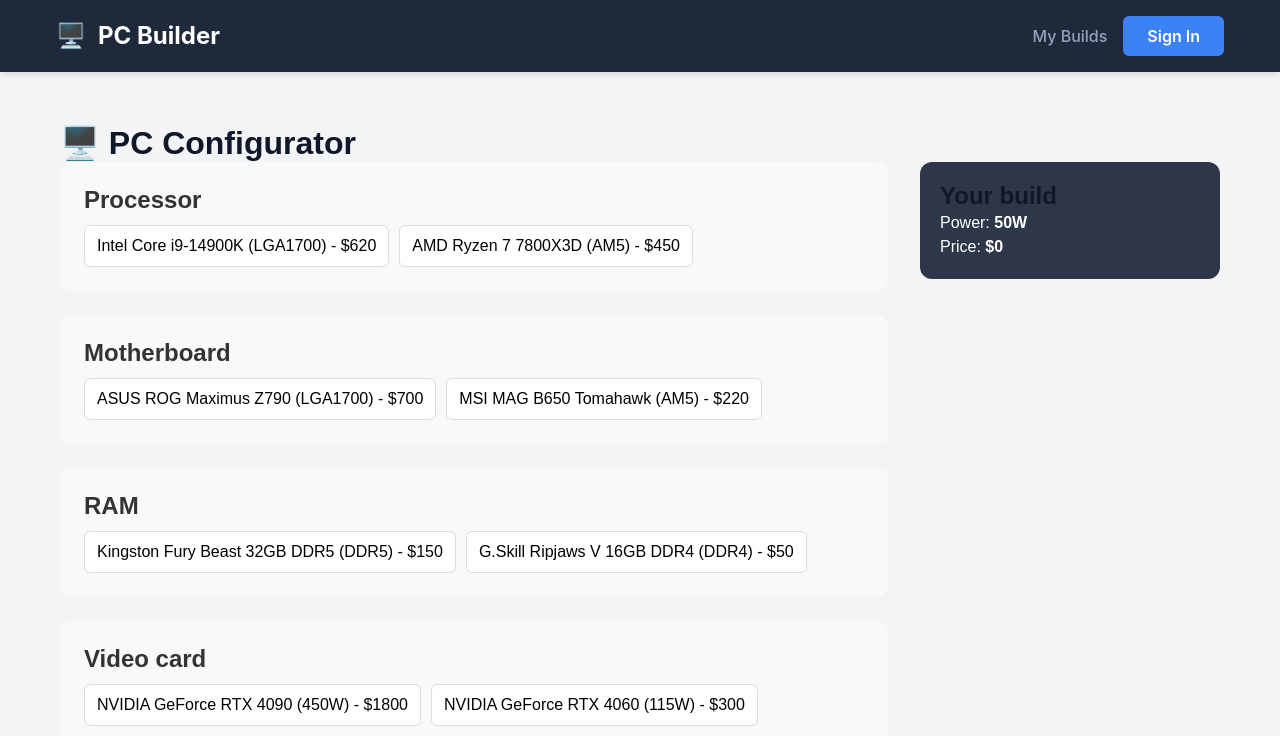
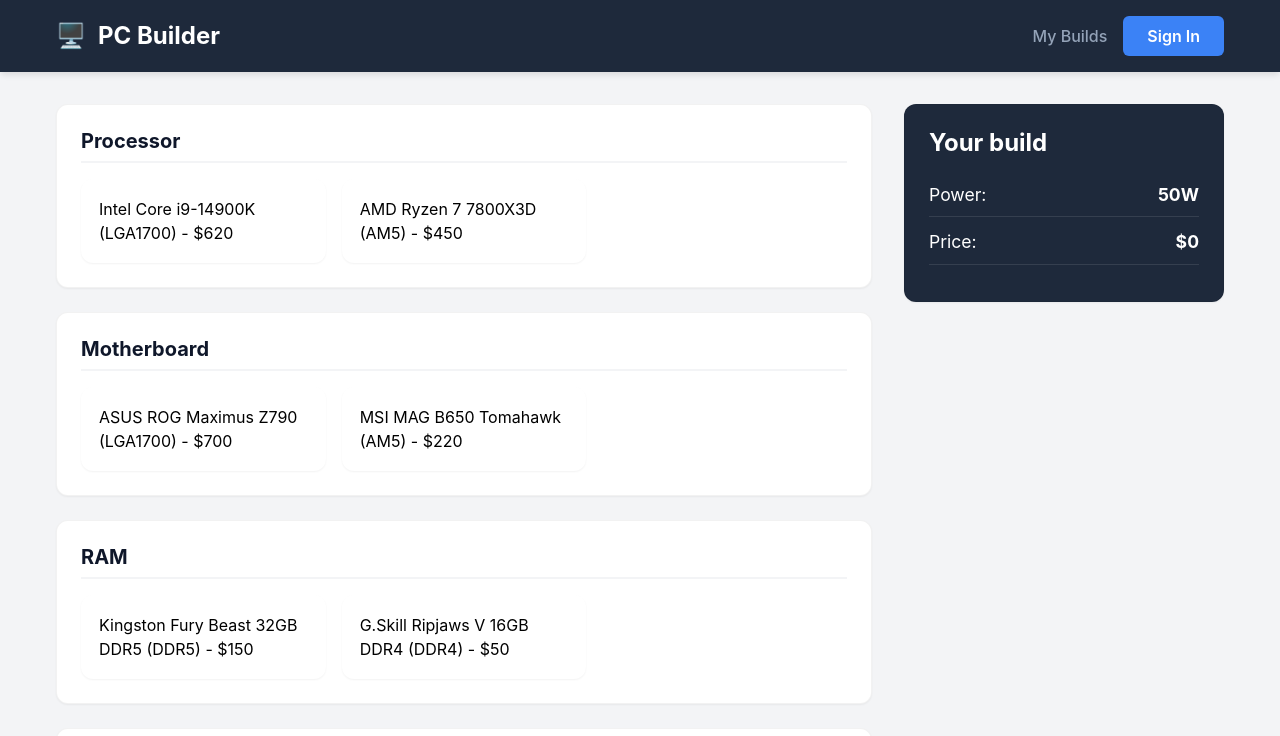
Before and after one commit to DmytroLavrov/PC-Builder, an Angular app: page / in a window 1280 px wide. Shown: the top 736 px of the page. Built offline with nearby package versions, Linux system fonts and the light colour scheme.

Commit message:
refactor(builder): update component styles to use SCSS mixins

```diff
--- a/src/app/components/builder/builder.component.html
+++ b/src/app/components/builder/builder.component.html
@@ -1,6 +1,4 @@
 <div class="container">
-  <h1>🖥️ PC Configurator</h1>
-
   <div class="layout">
     <div class="parts-list">
       @for (cat of categories; track cat.key) {
--- a/src/app/components/builder/builder.component.scss
+++ b/src/app/components/builder/builder.component.scss
@@ -1,107 +1,135 @@
-.container {
-  max-width: 1200px;
-  margin: 0 auto;
-  padding: 20px;
-  font-family: sans-serif;
-}
+@use 'styles/variables' as *;
+@use 'styles/mixins' as *;
+@use 'sass:color';
 
 .layout {
   display: grid;
-  grid-template-columns: 1fr 300px;
-  gap: 2rem;
+  grid-template-columns: 1fr 320px;
+  gap: $spacing-xl;
+
+  @include mobile {
+    grid-template-columns: 1fr;
+  }
 }
 
+// --- Left Column: Categories ---
 .category-section {
-  background: #f8f9fa;
-  padding: 1.5rem;
-  border-radius: 12px;
-  margin-bottom: 1.5rem;
+  @include card;
+  padding: $spacing-lg;
+  margin-bottom: $spacing-lg;
 
   h2 {
-    margin-top: 0;
-    color: #333;
+    margin-bottom: $spacing-md;
+    font-size: 1.25rem;
+    border-bottom: 2px solid $bg-body;
+    padding-bottom: $spacing-xs;
   }
 }
 
 .products-grid {
-  display: flex;
-  flex-wrap: wrap;
-  gap: 10px;
-  margin-top: 10px;
+  display: grid;
+  grid-template-columns: repeat(auto-fill, minmax(200px, 1fr));
+  gap: $spacing-md;
 }
 
 .product-btn {
-  padding: 8px 12px;
-  border: 1px solid #ddd;
-  background: white;
-  border-radius: 6px;
+  @include card;
+  padding: $spacing-md;
+  text-align: left;
   cursor: pointer;
-  transition: all 0.2s;
+  border: 2px solid transparent;
 
   &:hover {
-    border-color: #667eea;
+    border-color: rgba($color-primary, 0.3);
+    transform: translateY(-2px);
   }
+
   &.active {
-    background: #667eea;
-    color: white;
-    border-color: #667eea;
+    border-color: $color-primary;
+    background-color: rgba($color-primary, 0.05);
   }
 }
 
 .selected-card {
-  display: flex;
-  align-items: center;
-  gap: 1rem;
-  background: white;
-  padding: 10px;
-  border-radius: 8px;
-  border: 2px solid #667eea;
-  margin-bottom: 10px;
+  @include card;
+  @include flex-between;
+  background: rgba($color-success, 0.1);
+  border: 1px solid $color-success;
+  padding: $spacing-md;
+  margin-bottom: $spacing-md;
 
-  img {
-    width: 40px;
-    height: 40px;
-    object-fit: cover;
-    border-radius: 4px;
+  strong {
+    display: block;
+    color: color.adjust($color-success, $lightness: -20%);
   }
+
   button {
-    margin-left: auto;
+    background: transparent;
     border: none;
-    background: transparent;
     cursor: pointer;
+    font-size: 1.2rem;
+    opacity: 0.6;
+    transition: opacity 0.2s;
+
+    &:hover {
+      opacity: 1;
+    }
   }
 }
 
-.summary-panel {
-  .sticky-box {
-    position: sticky;
-    top: 20px;
-    background: #2d3748;
-    color: white;
-    padding: 20px;
-    border-radius: 12px;
+// --- Right Column: Summary ---
+.sticky-box {
+  @include card;
+  position: sticky;
+  top: 100px;
+  padding: $spacing-lg;
+  background: $bg-dark;
+  color: $text-inverse;
+
+  h2 {
+    color: $text-inverse;
+    margin-bottom: $spacing-lg;
+  }
+}
+
+.stats {
+  p {
+    @include flex-between;
+    margin-bottom: $spacing-sm;
+    font-size: 1.1rem;
+    border-bottom: 1px solid rgba(255, 255, 255, 0.1);
+    padding-bottom: $spacing-xs;
   }
 }
 
 .issues {
-  background: #feb2b2;
-  color: #c53030;
-  padding: 10px;
-  border-radius: 6px;
-  margin-top: 1rem;
-  font-size: 0.9rem;
+  background: rgba($color-danger, 0.2);
+  border: 1px solid $color-danger;
+  color: #fca5a5;
+  padding: $spacing-md;
+  border-radius: $radius-sm;
+  margin-top: $spacing-lg;
+
+  h3 {
+    color: #fecaca;
+    font-size: 1rem;
+    margin-bottom: $spacing-xs;
+  }
   ul {
-    padding-left: 20px;
-    margin: 5px 0;
+    padding-left: $spacing-lg;
+  }
+  li {
+    margin-bottom: 4px;
   }
 }
 
 .success {
-  background: #c6f6d5;
-  color: #2f855a;
-  padding: 10px;
-  border-radius: 6px;
-  margin-top: 1rem;
+  background: rgba($color-success, 0.2);
+  border: 1px solid $color-success;
+  color: $color-success;
+  padding: $spacing-md;
+  border-radius: $radius-sm;
+  margin-top: $spacing-lg;
   text-align: center;
-  font-weight: bold;
+  font-weight: 700;
 }
```
